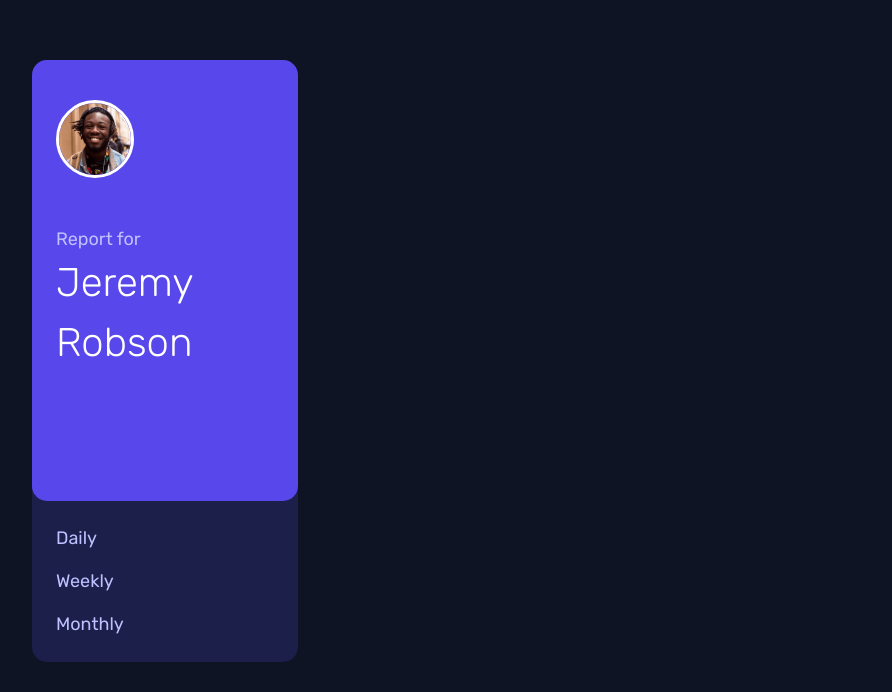
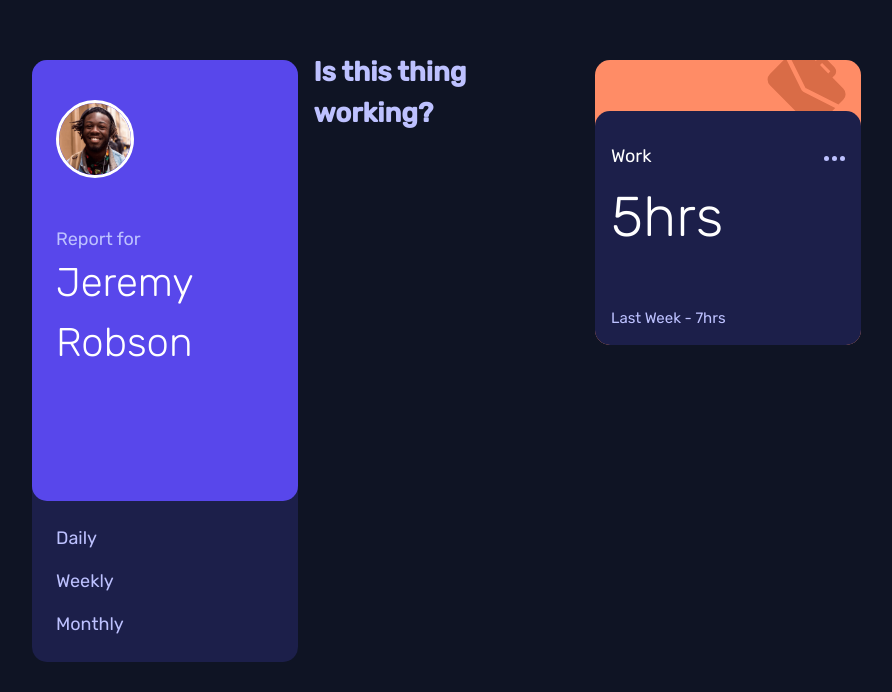
Before and after one commit to amyspencerproject/time-tracking-dashboard-vite, a React (Vite) app: page / in a window 1280 px wide. Shown: the part 108-800 px from the top of the page, without its empty margins (53-945 px from the left). Built offline with nearby package versions, Linux system fonts and the light colour scheme.

Commit message:
Add state for timeFrame in App and pass to ReportCard component

```diff
--- a/src/App.jsx
+++ b/src/App.jsx
@@ -1,17 +1,43 @@
 import { useState } from "react";
+import data from "./data.json";
 
 import ProfileCard from "./ProfileCard";
 import ReportCard from "./ReportCard";
 import Footer from "./Footer";
 
 function App() {
-  const [timeFrame, setTimeFrame] = useState("weekly");
-  console.log(timeFrame);
+  const [timeFrame, setTimeFrame] = useState("daily");
 
+  let selectedTimeFrame;
+  if (timeFrame === "daily") {
+    selectedTimeFrame = data.map((data) => {
+      return {
+        title: data.title,
+        timeframes: data.timeframes.daily,
+      };
+    });
+  }
+
+  if (timeFrame === "weekly") {
+    selectedTimeFrame = data.map((data) => {
+      return {
+        title: data.title,
+        timeframes: data.timeframes.weekly,
+      };
+    });
+  }
+
+  if (timeFrame === "monthly") {
+    selectedTimeFrame = data.map((data) => {
+      return {
+        title: data.title,
+        timeframes: data.timeframes.monthly,
+      };
+    });
+  }
   // daily
   const handleDailyTab = () => {
     setTimeFrame("daily");
-    console.log(timeFrame);
     // add aria-selected="true"
     // have text turn white when selected
   };
@@ -19,13 +45,11 @@ function App() {
   // weekly
   const handleWeeklyTab = () => {
     setTimeFrame("weekly");
-    console.log(timeFrame);
   };
 
   // monthly
   const handleMonthlyTab = () => {
     setTimeFrame("monthly");
-    console.log(timeFrame);
   };
 
   return (
@@ -37,7 +61,7 @@ function App() {
             handleWeeklyTab={handleWeeklyTab}
             handleMonthlyTab={handleMonthlyTab}
           />
-          <ReportCard timeFrame={timeFrame} />
+          <ReportCard selectedTimeFrame={selectedTimeFrame} />
         </div>
         <Footer />
       </main>
--- a/src/ReportCard.jsx
+++ b/src/ReportCard.jsx
@@ -1,4 +1,4 @@
-import data from "./data.json";
+// import data from "./data.json";
 // import TimeFrame from "./TimeFrame";
 
 // start with importing in data.json
@@ -6,23 +6,18 @@ import data from "./data.json";
 // pull out all the data for each time frame - maybe with filter() or maybe with map()
 // when a user selects daily then map over daily data for all categories to populate card info
 
-const ReportCard = ({ timeFrame }) => {
-  //   const weeklyTimeFrame = data.map((data) => {
-  //     return {
-  //       title: data.title,
-  //       timeframes: data.timeframes.weekly,
-  //     };
-  //   });
-  //   console.log(weeklyTimeFrame);
-
-  data.map((data) => {
+const ReportCard = ({ selectedTimeFrame }) => {
+  console.log(selectedTimeFrame);
+  console.log(selectedTimeFrame[0].title);
+  const work = selectedTimeFrame[0];
+  console.log(work);
   return (
     <>
       <h2>Is this thing working?</h2>
       <div className="report-card card work">
         <div className="report-info card">
           <div className="report-header">
-              <h2>{data.title}</h2>
+            <h2>{work.title}</h2>
             <div className="svg-wrapper">
               <svg
                 className="svg-ellipsis"
@@ -39,21 +34,16 @@ const ReportCard = ({ timeFrame }) => {
             </div>
           </div>
           <div className="flex-wrapper hours-text">
-              <span className="total-hours">
-                {data.timeframes.weekly.current}hrs
-              </span>
+            <span className="total-hours">{work.timeframes.current}hrs</span>
             <p>
               Last Week -{" "}
-                <span className="previous">
-                  {data.timeframes.weekly.previous}hrs
-                </span>
+              <span className="previous">{work.timeframes.previous}hrs</span>
             </p>
           </div>
         </div>
       </div>
     </>
   );
-  });
 };
 
 export default ReportCard;
```
Lines whose indentation alone changed are shown as unchanged.
